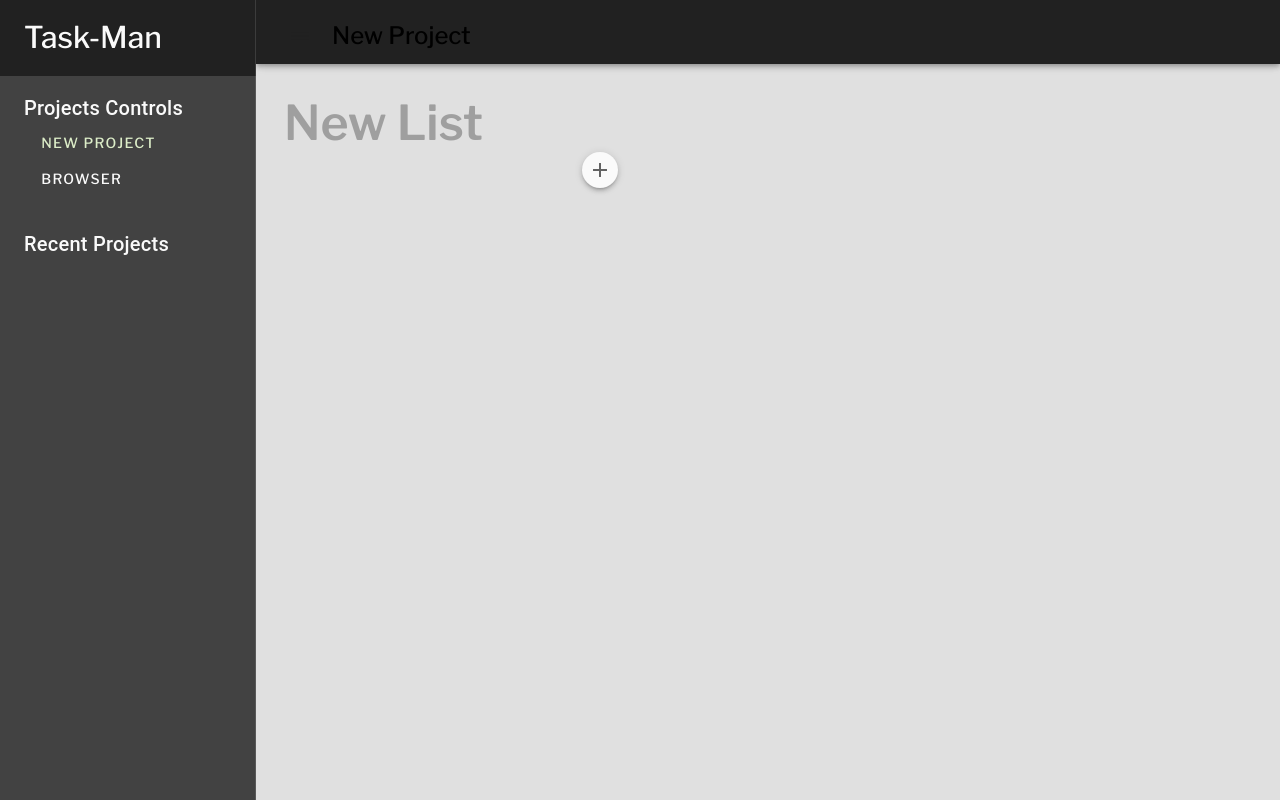
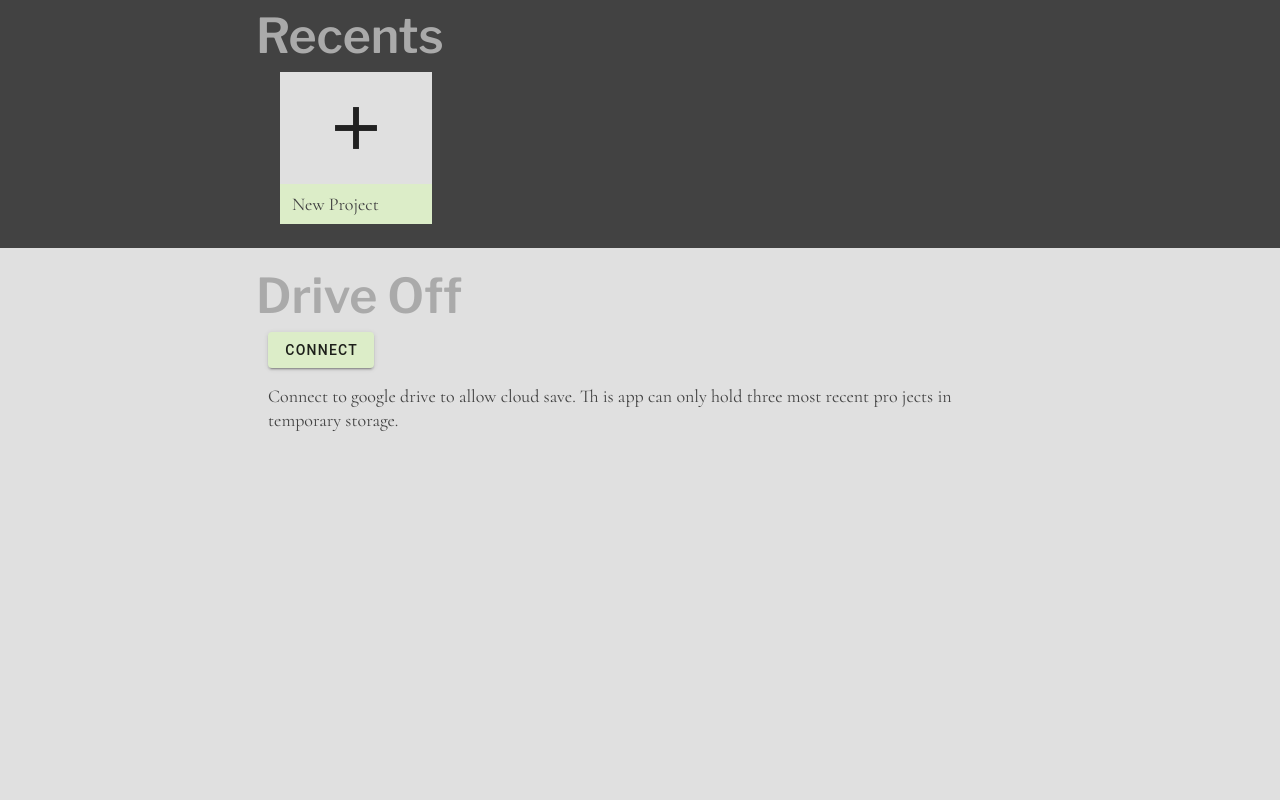
Before and after one commit to dos077/task-man, a Vue app: page / in a window 1280 px wide. Built offline with nearby package versions, Linux system fonts and the light colour scheme.

Commit message:
added google drive sync

```diff
--- a/public/index.html
+++ b/public/index.html
@@ -5,7 +5,7 @@
     <meta http-equiv="X-UA-Compatible" content="IE=edge">
     <meta name="viewport" content="width=device-width,initial-scale=1.0">
     <link rel="icon" href="<%= BASE_URL %>favicon.ico">
-    <title>client</title>
+    <title>Task-Man</title>
     <link href="https://fonts.googleapis.com/css?family=Cormorant|Libre+Franklin:500,600&display=swap" rel="stylesheet">
     <link href="https://fonts.googleapis.com/css?family=Material+Icons" rel="stylesheet">
   </head>
--- a/src/App.vue
+++ b/src/App.vue
@@ -7,6 +7,7 @@
       @sign-out="signOut"
       :projects="projects"
       :prefs="prefs"
+      :allProjects="allProjects"
       style="min-height: 100%;"
     ></router-view>
   </v-app>
@@ -27,6 +28,7 @@ export default {
     gapiAuth: null,
     projects: ProjectsController(),
     prefs: Prefs(),
+    allProjects: [],
   }),
   methods: {
     gapiSuccess() {
@@ -34,10 +36,11 @@ export default {
       // eslint-disable-next-line
       this.gapiAuth = Gauth(gapi, this.driveConnected, this.driveDisconnected);
     },
-    driveConnected() {
+    async driveConnected() {
       this.driveOn = true;
       // eslint-disable-next-line
       this.projects.loadRemote(gapi);
+      this.allProjects = await this.projects.listAll();
     },
     driveDisconnected() { this.driveOn = false; },
     signIn() { if (this.gapiAuth) this.gapiAuth.signIn(); },
--- a/src/controllers/LocalStorageController.js
+++ b/src/controllers/LocalStorageController.js
@@ -15,6 +15,18 @@ const LocalStorageController = () => {
     });
   };
 
+  const erase = () => {
+    pArr.forEach((key) => {
+      localStorage.removeItem(key);
+    });
+  };
+
+  const destroy = (pId) => {
+    const projects = read().filter(p => p.id !== pId);
+    erase();
+    write(projects);
+  };
+
   const update = (project) => {
     const projects = read();
     const i = projects.findIndex(p => p.id === project.id);
@@ -25,6 +37,7 @@ const LocalStorageController = () => {
 
   return {
     read,
+    destroy,
     update,
   };
 };
--- a/src/gapi/gdrive/FetchQueue.js
+++ b/src/gapi/gdrive/FetchQueue.js
@@ -21,6 +21,9 @@ const FetchQueue = (interval = 100, maxRetries = 5) => {
       if (result.status === 200) {
         return await result.json();
       }
+      if (result.status === 204) {
+        return true;
+      }
       if (result.status === 403) {
         return await newFetch({ url, options, immediate }, multiplier + 1);
       }
--- a/src/router.js
+++ b/src/router.js
@@ -1,6 +1,7 @@
 import Vue from 'vue';
 import Router from 'vue-router';
 import Project from './views/Project.vue';
+import Home from './views/Home.vue';
 
 Vue.use(Router);
 
@@ -11,12 +12,17 @@ export default new Router({
     {
       path: '/',
       name: 'home',
+      component: Home,
+    },
+    {
+      path: '/project/:pid',
+      name: 'project',
       component: Project,
     },
     {
-      path: '/project',
-      name: 'project',
-      component: () => import('./views/Project.vue'),
+      path: '/browse',
+      name: 'browse',
+      component: Home,
     },
   ],
 });
--- a/src/views/Home.vue
+++ b/src/views/Home.vue
@@ -1,11 +1,178 @@
 <template>
-  <div></div>
+  <div>
+    <v-content>
+      <div class="recents">
+        <section>
+          <div class="section-title ttl">Recents</div>
+          <v-hover v-slot:default="{ hover }">
+            <v-sheet
+              :color="hover ? '#fafafa' : '#e0e0e0'" class="sheet"
+              :elevation="hover ? 3 : 0" tile
+              @click="$router.push('/project/new')"
+            >
+              <p style="text-align: center;">
+                <v-icon color="#212121" style="font-size: 72px; margin: 8px auto;">
+                  add
+                </v-icon>
+              </p>
+              <footer style="background-color: #dcedc8" class="body">
+                New Project
+              </footer>
+            </v-sheet>
+          </v-hover>
+          <v-hover v-for="proj in recents" :key="proj.id"
+          v-slot:default="{ hover }">
+            <v-sheet
+              :color="hover ? '#fafafa' : '#e0e0e0'" class="sheet"
+              :elevation="hover ? 3 : 0" tile
+              @click="$router.push(`/project/${proj.id}`)"
+            >
+              <footer class="due body" v-if="dueTasks(proj).length > 0">
+                {{ dueTasks(proj).length }} Due Soon
+              </footer>
+              <div class="ttl title">{{ proj.title }}</div>
+            </v-sheet>
+          </v-hover>
+          <div style="clear: both;"></div>
+        </section>
+      </div>
+      <div>
+        <section>
+          <div class="section-title ttl">Drive {{ driveOn ? 'On' : 'Off'}}</div>
+          <div style="margin-bottom: 16px;">
+            <v-btn v-if="driveOn" text color="#c62828"
+              @click="$emit('sign-out')"
+            >disconnect</v-btn>
+            <v-btn v-if="!driveOn" color="#dcedc8"
+              @click="$emit('sign-in')"
+            >connect</v-btn>
+          </div>
+          <p v-if="!driveOn" class="body">
+            Connect to google drive to allow cloud save. Th
+            is app can only hold three most recent pro
+            jects in temporary storage.
+          </p>
+          <v-hover v-for="proj in allProjects" :key="proj.id"
+          v-slot:default="{ hover }">
+            <v-sheet
+              :color="hover ? '#fafafa' : '#eeeeee'" class="sheet"
+              :elevation="hover ? 3 : 0" tile
+            >
+              <footer class="body" :class="{'active': hover}" style="background-color: #fff9c4">
+                {{ showDate(proj.updated) }}
+                <v-btn v-if="hover" class="ttl" color="#212121" text
+                  @click="$router.push(`/project/${proj.id}`)"
+                >open</v-btn>
+                <v-btn v-if="hover" class="ttl" color="#c62828" text
+                  @click="projects.destroy(proj.id)"
+                >delete</v-btn>
+              </footer>
+              <div class="ttl title">{{ proj.title }}</div>
+            </v-sheet>
+          </v-hover>
+          <div style="clear: both;"></div>
+        </section>
+      </div>
+    </v-content>
+  </div>
 </template>
 
 <script>
 
 export default {
-  components: {
+  name: 'Browser',
+  props: ['projects', 'driveOn', 'prefs', 'gapiOn', 'allProjects'],
+  data() {
+    return {
+      recents: this.projects.data.recents,
+    };
+  },
+  methods: {
+    dueTasks(proj) {
+      const dues = [];
+      proj.lists.forEach((list) => {
+        list.notes.forEach((note) => {
+          const dueTime = (note.due) ? new Date(note.due) : null;
+          if (dueTime && (dueTime - Date.now()) < 432000000) {
+            dues.push({ title: note.title, due: note.due });
+          }
+        });
+      });
+      return dues;
+    },
+    showDate(stamp) {
+      const date = new Date(stamp);
+      const months = 'Jan Feb Mar Apr May Jun Jul Aug Sep Oct Nov Dec'.split(' ');
+      return `${months[date.getMonth()]} ${date.getDate()}`;
+    },
+
   },
 };
 </script>
+
+<style lang="scss" scoped>
+  section {
+    position:relative;
+    overflow: visible;
+    max-width: 768px;
+    min-height: 100px;
+    margin: 0 auto;
+    padding-left: 12px;
+    .section-title{
+      margin-left: -12px;
+      width: 100%;
+      font-size: 48px;
+      font-weight: 600;
+      color: #aaa;
+    }
+  }
+  .logo {
+    position: absolute;
+    left: 0;
+    top: 0;
+    display: block;
+    padding: 24px 12px 12px;
+    background-color: #212121;
+    color: #fafafa;
+    font-size: 38px;
+  }
+  .recents {
+    width: 100%;
+    background-color: #424242;
+    margin-bottom: 12px;
+  }
+  .sheet {
+    width: 152px;
+    height: 152px;
+    overflow: hidden;
+    margin: 0 12px 24px;
+    float: left;
+    padding: 12px 12px 52px;
+    position: relative;
+    transition: background-color .5s ease-out;
+    footer {
+      position: absolute;
+      bottom: 0;
+      left: 0;
+      width: 152px;
+      height: 40px;
+      padding: 8px 12px;
+      color: #424242;
+      font-size: 18px;
+      &.due {
+        background-color: #ffcdd2;
+      }
+      &.active {
+        height: 152px;
+        .ttl {
+          margin: 8px 24px 0 0;
+        }
+      }
+      transition: height  .3s ease-in;
+    }
+    .title {
+      color: #212121;
+      font-size: 24px;
+    }
+  }
+</style>
--- a/src/views/Project.vue
+++ b/src/views/Project.vue
@@ -1,5 +1,8 @@
 <template>
   <div>
+    <v-dialog v-if="loading">
+      <v-progress-circular color="#e0e0e0"></v-progress-circular>
+    </v-dialog>
     <v-navigation-drawer
       v-model="drawerOn"
       dark
@@ -23,9 +26,8 @@
         @click="noteNew"
         >new project</v-btn>
         <v-btn
-        class="ttl"
-        text
-        color="#fafafa"
+        class="ttl" text color="#fafafa"
+        @click="$router.push('/browse')"
         >Browser</v-btn>
       </div>
       <div class="menu-group">
@@ -127,13 +129,18 @@ export default {
   props: ['gapiOn', 'driveOn', 'projects', 'prefs'],
   data() {
     return {
+      loading: false,
       drawerOn: null,
-      project: this.projects.data.current,
-      recents: this.projects.data.recents,
+      project: {},
+      recents: [],
       sortToggle: (this.prefs.sort === 'date') ? 0 : 1,
     };
   },
   methods: {
+    load() {
+      this.project = this.projects.data.current;
+      this.recents = this.projects.data.recents.filter(p => p.id !== this.project.id);
+    },
     save() {
       this.project.updated = Date.now();
       this.projects.save();
@@ -152,21 +159,31 @@ export default {
     },
     noteNew() {
       this.project = this.projects.create();
+      this.load();
     },
     async noteLoad(pId) {
+      this.loading = true;
       this.drawerOn = false;
       this.save();
       const loadSuccess = await this.projects.load(pId);
-      if (loadSuccess) {
-        this.project = this.projects.data.current;
-        this.recents = this.projects.data.recents;
-      }
+      if (loadSuccess) this.load();
+      this.loading = false;
     },
     showDate(stamp) {
       const date = new Date(stamp);
       const months = 'Jan Feb Mar Apr May Jun Jul Aug Sep Oct Nov Dec'.split(' ');
       return `${months[date.getMonth()]} ${date.getDate()}`;
     },
+  },
+  created() {
+    if (this.$route.params && this.$route.params.pid) {
+      if (this.$route.params.pid === 'new') {
+        this.noteNew();
+      } else {
+        this.noteLoad(this.$route.params.pid);
+      }
+    }
+    this.load();
   },
 };
 </script>
```
Also changed, not shown: src/controllers/ProjectsController.js (+9 -2 lines), src/controllers/RemoteStorageController.js (+15 -3 lines), 1 other file (tests, documents, lock files or other folders).
